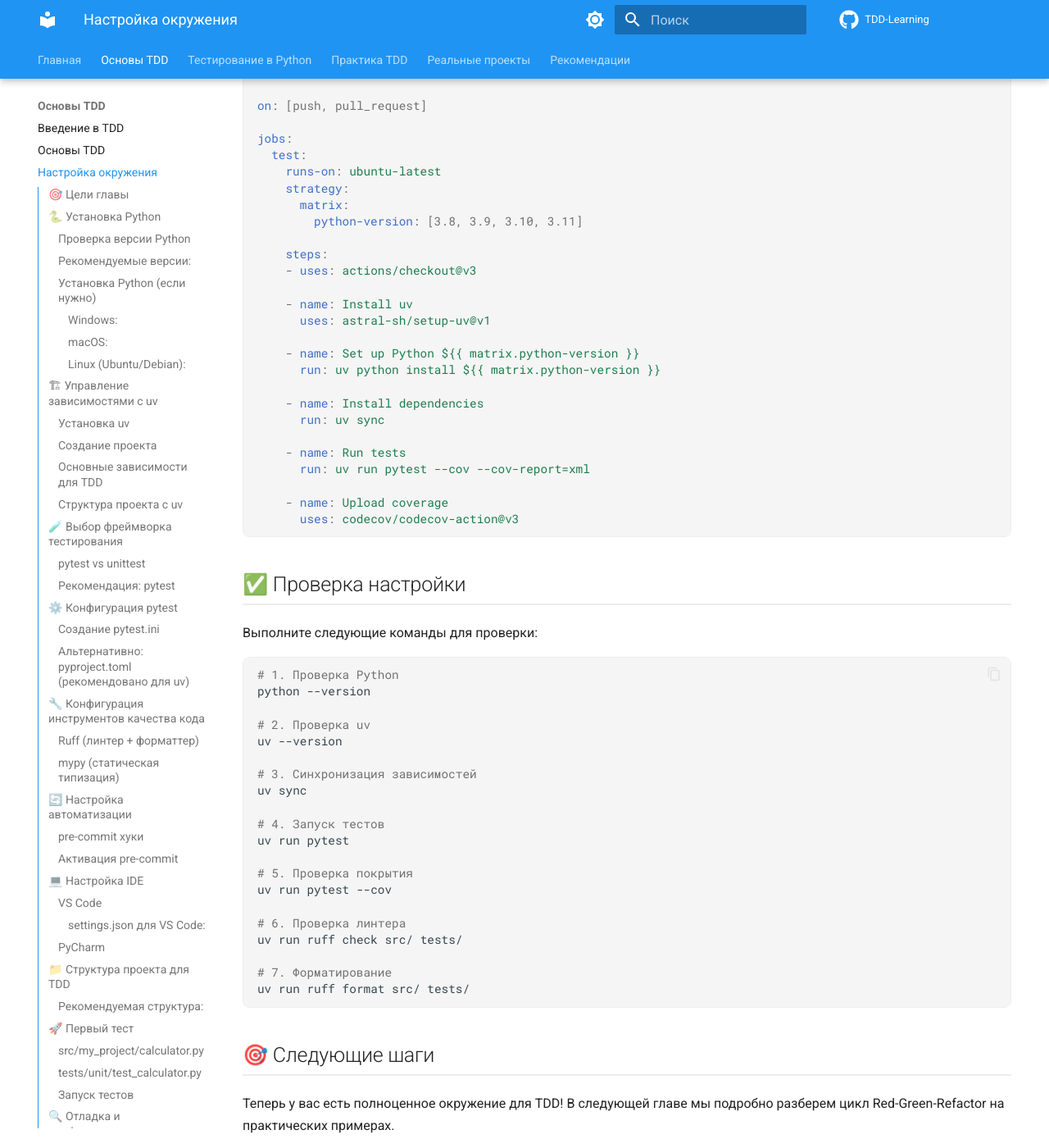
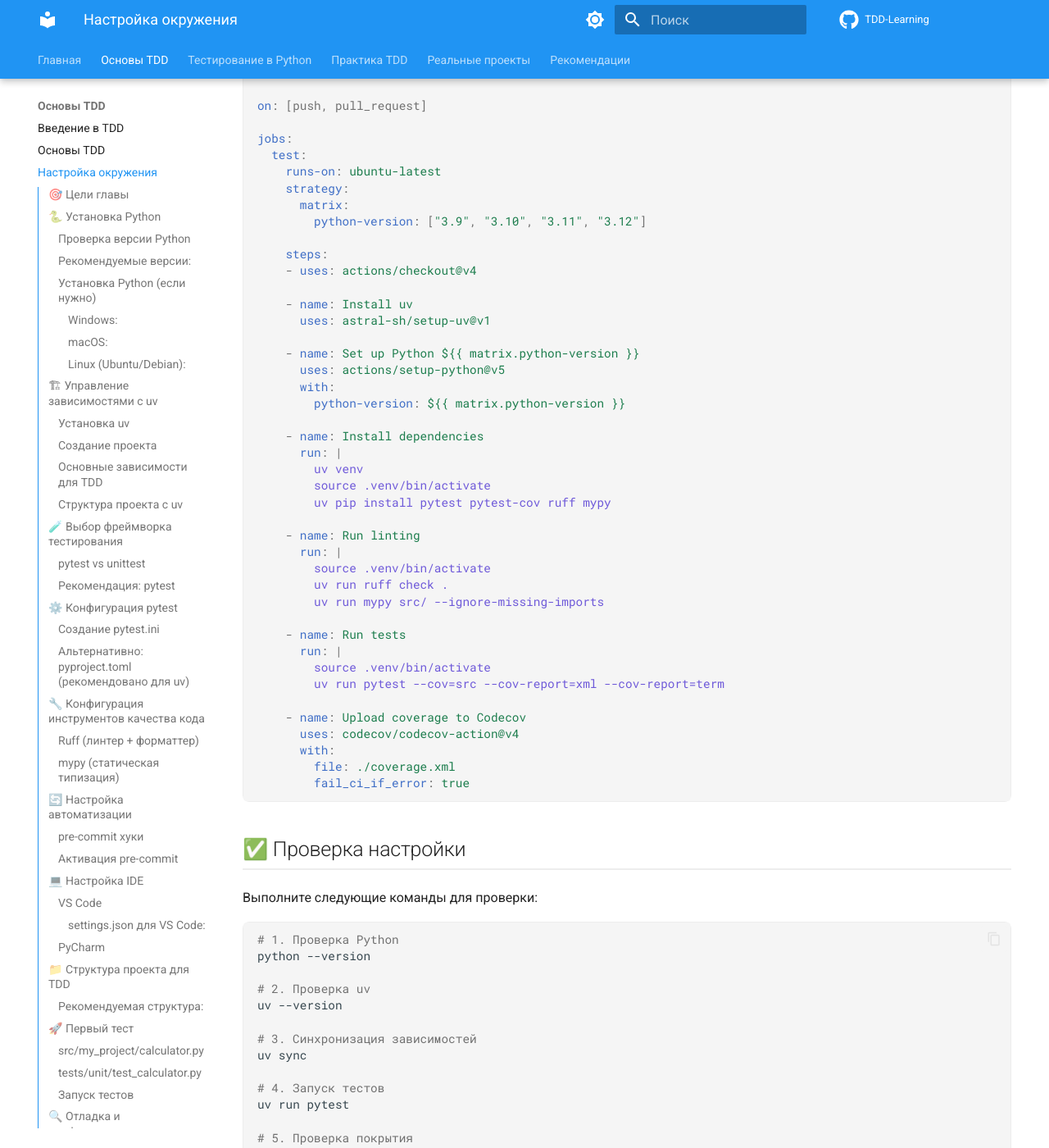
Before and after one commit to DaymaNKinG990/TDD-Learning, an MkDocs documentation site: the page built from docs/02_environment_setup.md, in a window 1280 px wide and 1400 px high, scrolled down 9419 px. Shown: the whole window at 82% size. Built offline with MkDocs 1.6.1 and Material for MkDocs 9.7.7, drawn with Linux system fonts in a browser that asks for light colours; comment, search, counter and statistics services are not loaded.

Commit message:
Fix GitHub Actions workflow and pre-commit config: update to latest versions, add proper Python setup

````diff
--- a/docs/02_environment_setup.md
+++ b/docs/02_environment_setup.md
@@ -401,25 +401,41 @@ jobs:
     runs-on: ubuntu-latest
     strategy:
       matrix:
-        python-version: [3.8, 3.9, 3.10, 3.11]
+        python-version: ["3.9", "3.10", "3.11", "3.12"]
 
     steps:
-    - uses: actions/checkout@v3
+    - uses: actions/checkout@v4
 
     - name: Install uv
       uses: astral-sh/setup-uv@v1
 
     - name: Set up Python ${{ matrix.python-version }}
-      run: uv python install ${{ matrix.python-version }}
+      uses: actions/setup-python@v5
+      with:
+        python-version: ${{ matrix.python-version }}
 
     - name: Install dependencies
-      run: uv sync
+      run: |
+        uv venv
+        source .venv/bin/activate
+        uv pip install pytest pytest-cov ruff mypy
+
+    - name: Run linting
+      run: |
+        source .venv/bin/activate
+        uv run ruff check .
+        uv run mypy src/ --ignore-missing-imports
 
     - name: Run tests
-      run: uv run pytest --cov --cov-report=xml
+      run: |
+        source .venv/bin/activate
+        uv run pytest --cov=src --cov-report=xml --cov-report=term
 
-    - name: Upload coverage
-      uses: codecov/codecov-action@v3
+    - name: Upload coverage to Codecov
+      uses: codecov/codecov-action@v4
+      with:
+        file: ./coverage.xml
+        fail_ci_if_error: true
 ```
 
 ## ✅ Проверка настройки
````
